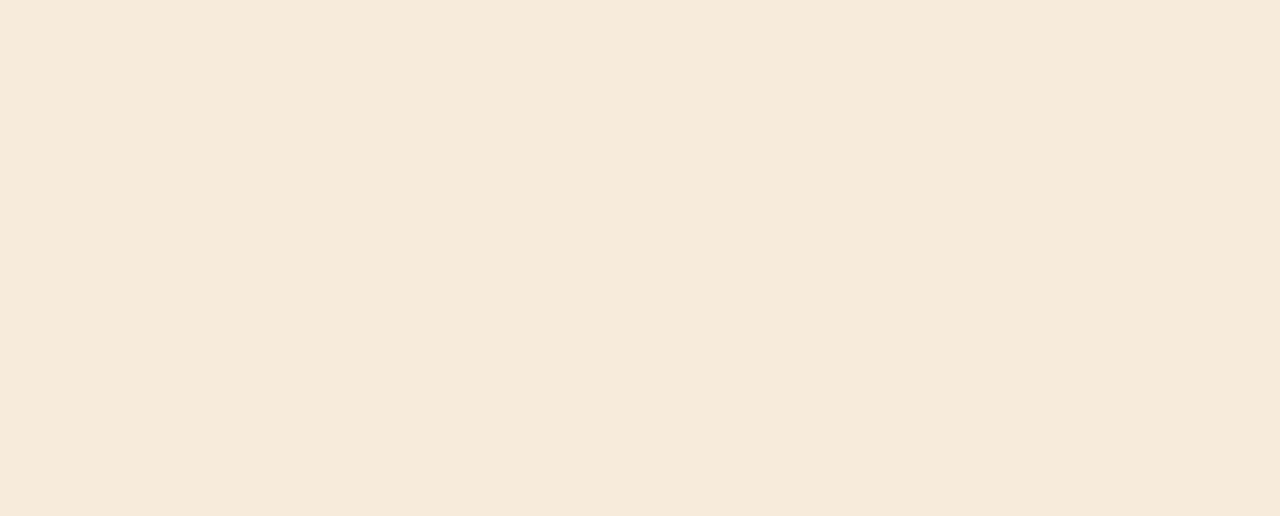
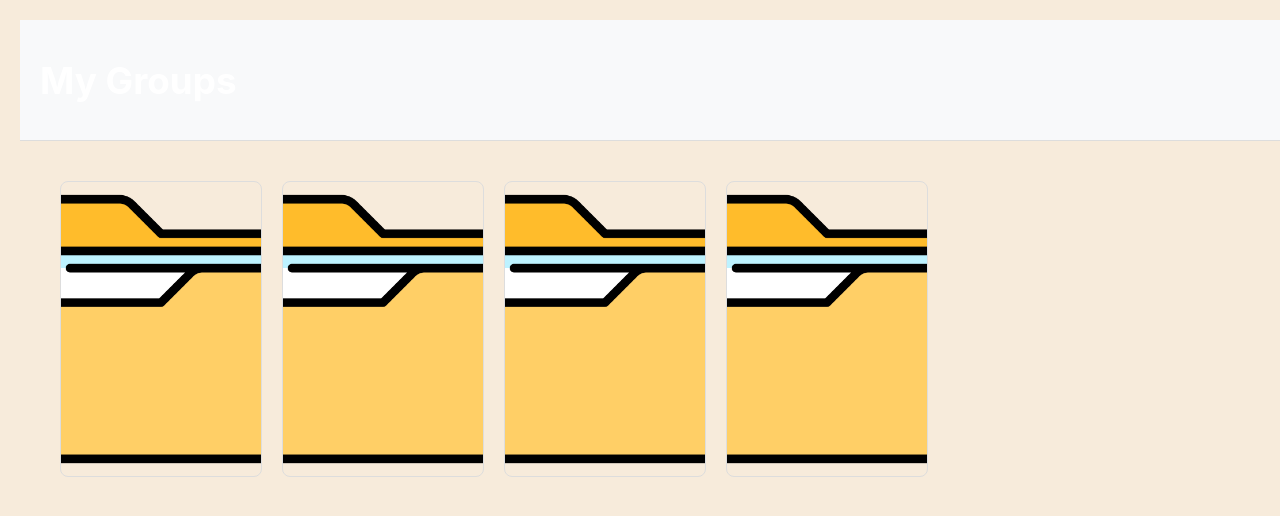
Before and after one commit to lucy1287/madcamp_week4_front, a React (Create React App) app: page /mygrouppage in a window 1280 px wide. Before the commit this address had no page. Shown: the top 516 px of the page. Built offline with nearby package versions, Linux system fonts and the light colour scheme.

Commit message:
Feat: 내 그룹 페이지

```diff
--- a/src/App.js
+++ b/src/App.js
@@ -7,7 +7,8 @@ import AuthCallbackPage from './pages/AuthCallbackPage';
 import RollingPaperPage from './pages/RollingPaperPage';
 import EditorPage from './pages/EditorPage';
 import MainPage from './pages/MainPage';
-import Join from './pages/Join'
+import Join from './pages/Join';
+import MyGroupPage from './pages/MyGroupPage';
 
 
 
@@ -22,6 +23,7 @@ function App() {
           <Route path="/editor" element={<EditorPage />} />
           <Route path="/mainpage" element={<MainPage />} />
           <Route path="/join" element={<Join />} />
+            <Route path="/mygrouppage" element={<MyGroupPage />} />
         </Routes>
       </Router>
   );
--- /dev/null
+++ b/src/pages/MyGroupPage.css
@@ -0,0 +1,50 @@
+/* src/pages/MyGroupPage.css */
+.my-group-page {
+    text-align: center;
+    padding: 20px;
+}
+
+.my-group-page-header {
+    background-color: #f8f9fa;
+    padding: 20px;
+    border-bottom: 1px solid #ddd;
+}
+
+.my-group-page-content {
+    padding: 20px;
+}
+
+.group-list {
+    display: flex;
+    overflow-x: auto;
+    padding: 20px;
+    gap: 20px;
+    scroll-snap-type: x mandatory;
+}
+
+.group-card {
+    flex: 0 0 auto;
+    width: 200px;
+    border: 1px solid #ddd;
+    border-radius: 8px;
+    overflow: hidden;
+    text-align: center;
+    scroll-snap-align: start;
+    transition: transform 0.3s ease;
+}
+
+.group-card:hover {
+    transform: scale(1.05);
+}
+
+.group-image {
+    width: 100%;
+    height: 100%;
+    object-fit: cover;
+}
+
+.group-name {
+    padding: 10px;
+    font-size: 1.2em;
+    color: #333;
+}
--- /dev/null
+++ b/src/pages/MyGroupPage.js
@@ -0,0 +1,36 @@
+// src/pages/MyGroupPage.js
+import React from 'react';
+import './MyGroupPage.css'; // 스타일 파일을 import 합니다
+
+const groups = [
+    { id: 1, name: 'Group One' },
+    { id: 2, name: 'Group Two' },
+    { id: 3, name: 'Group Three' },
+    { id: 4, name: 'Group Four' },
+];
+
+const MyGroupPage = () => {
+    return (
+        <div className="my-group-page">
+            <header className="my-group-page-header">
+                <h1>My Groups</h1>
+            </header>
+            <main className="my-group-page-content">
+                <div className="group-list">
+                    {groups.map((group) => (
+                        <div key={group.id} className="group-card">
+                            <img
+                                src="/folder.png"
+                                alt={group.name}
+                                className="group-image"
+                            />
+                            <h3 className="group-name">{group.name}</h3>
+                        </div>
+                    ))}
+                </div>
+            </main>
+        </div>
+    );
+};
+
+export default MyGroupPage;
```
Also changed, not shown: public/folder.png (added).
